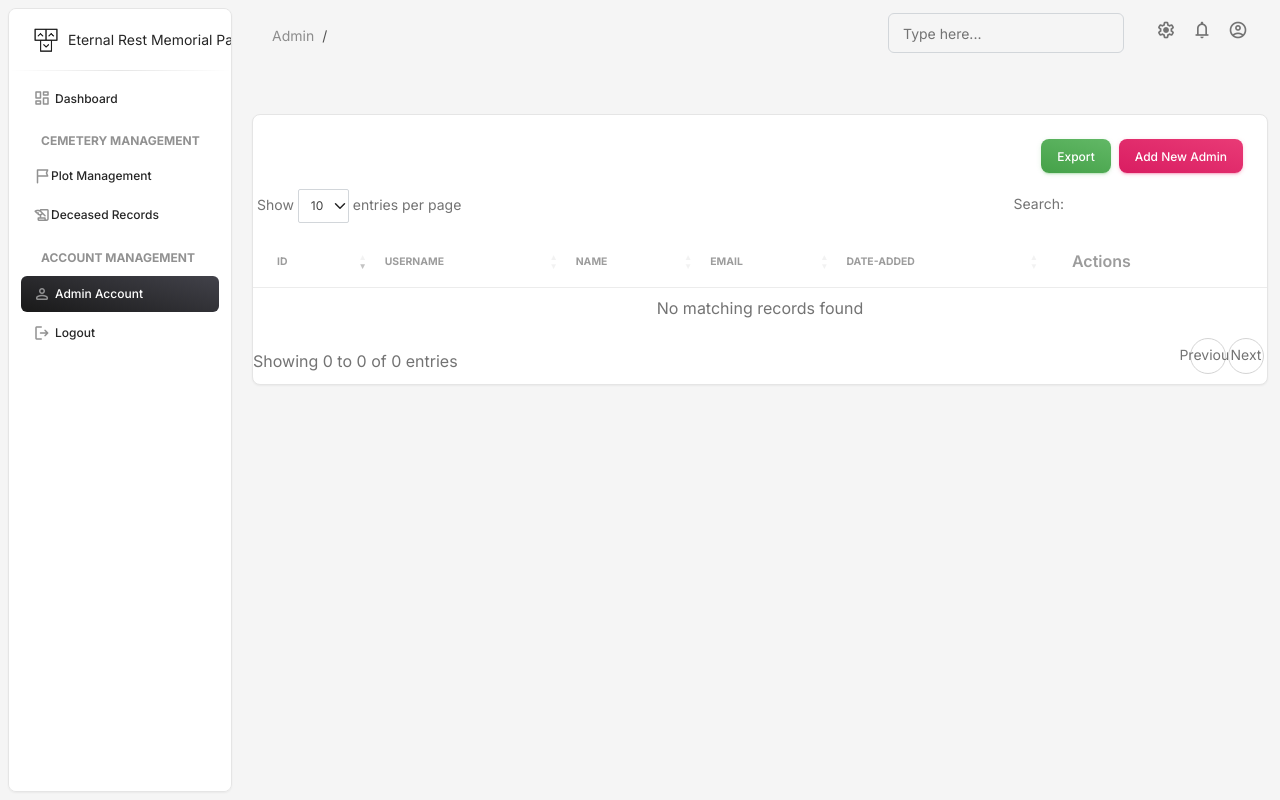
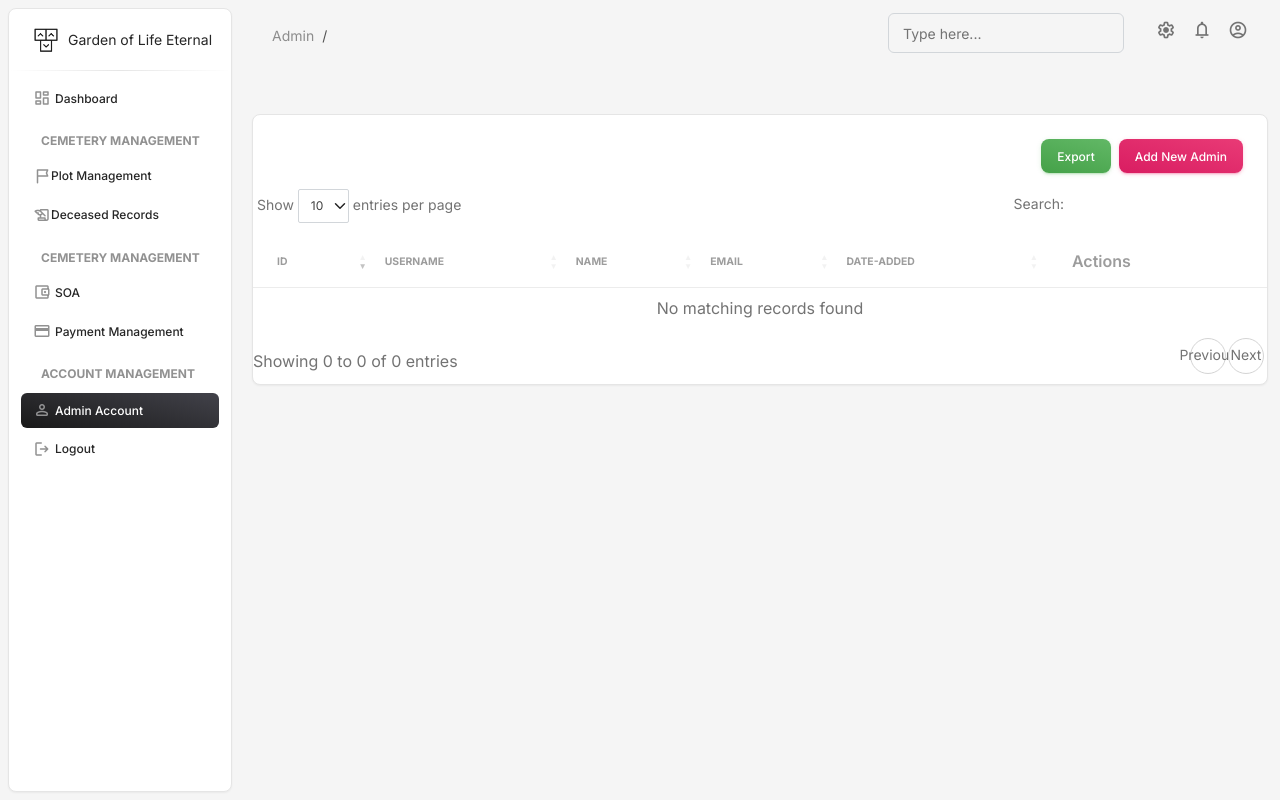
Before and after one commit to GHOST-IT-DEV-Team/cemetery_DBMS, a PHP site: page /admin/adminuser.php in a window 1280 px wide. Run offline with PHP 8.4, Linux system fonts and the light colour scheme; the visitor is signed in with stand-in values (Sample User, id 1); data that the repository does not hold is empty; some libraries are stand-ins or nearby versions.

Commit message:
Update UI
-breadcrumbs
-menu
-UI

```diff
--- a/admin/adminuser.php
+++ b/admin/adminuser.php
@@ -74,19 +74,35 @@
                                 $query = $conn->query($sql);
                                 while($row = $query->fetch_assoc()){
                                     echo "<tr>
-                                        <td>{$row['id']}</td>
-                                        <td>{$row['username']}</td>
-                                        <td>{$row['name']}</td>
-                                        <td>{$row['email']}</td>
-                                        <td>{$row['date_added']}</td>
-                                        <td class='dropdown'>
-                                            <button class='btn btn-link text-secondary mb-0' type='button' data-bs-toggle='dropdown' aria-haspopup='true' aria-expanded='false'>
-                                                <span class='material-symbols-rounded'>more_vert</span>
-                                            </button>
-                                            <ul class='dropdown-menu'>
-                                                <li><a class='dropdown-item' href='#' data-bs-toggle='modal' data-bs-target='#addAdminModal'>Edit</a></li>
-                                                <li><a class='dropdown-item' href='#'>Delete</a></li>
-                                            </ul>
+                                        <td>
+                                            <div class='d-flex px-2 py-1'>
+                                                <div class='d-flex flex-column justify-content-center'>
+                                                    <h6 class='mb-0 text-sm'>{$row['id']}</h6>
+                                                </div>
+                                            </div>
+                                        </td>
+                                        <td>
+                                            <p class='text-xs font-weight-bold mb-0'>{$row['username']}</p>
+                                        </td>
+                                        <td>
+                                            <p class='text-xs font-weight-bold mb-0'>{$row['name']}</p>
+                                        </td>
+                                        <td>
+                                            <p class='text-xs font-weight-bold mb-0'>{$row['email']}</p>
+                                        </td>
+                                        <td>
+                                            <span class='text-secondary text-xs font-weight-bold'>{$row['date_added']}</span>
+                                        </td>
+                                        <td class='align-middle'>
+                                            <div class='dropdown'>
+                                                <button class='btn btn-link text-secondary mb-0' type='button' data-bs-toggle='dropdown' aria-haspopup='true' aria-expanded='false'>
+                                                    <span class='material-symbols-rounded'>more_vert</span>
+                                                </button>
+                                                <ul class='dropdown-menu'>
+                                                    <li><a class='dropdown-item text-secondary font-weight-normal text-xs' data-bs-toggle='modal' data-bs-target='#addAdminModal'>Edit</a></li>
+                                                    <li><a class='dropdown-item text-secondary font-weight-normal text-xs' href='#'>Delete</a></li>
+                                                </ul>
+                                            </div>
                                         </td>
                                     </tr>";
                                 }
--- a/admin/includes/header.php
+++ b/admin/includes/header.php
@@ -7,7 +7,7 @@
   <link rel="apple-touch-icon" sizes="76x76" href="../assets/img/apple-icon.png">
   <link rel="icon" type="image/png" href="../assets/img/favicon.png">
   <title>
-    Loyala Memorial Park
+    Garden of Life Eternal
   </title>
   <!--     Fonts and icons     -->
   <link rel="stylesheet" type="text/css" href="https://fonts.googleapis.com/css?family=Inter:300,400,500,600,700,900" />
--- a/admin/includes/navbar.php
+++ b/admin/includes/navbar.php
@@ -5,7 +5,7 @@
         <nav aria-label="breadcrumb">
           <ol class="breadcrumb bg-transparent mb-0 pb-0 pt-1 px-0 me-sm-6 me-5">
             <li class="breadcrumb-item text-sm"><a class="opacity-5 text-dark" href="adminuser.php">Admin</a></li>
-            <li class="breadcrumb-item text-sm text-dark active" aria-current="page"></li>
+            <li class="breadcrumb-item text-sm text-dark active" aria-current="page"><?php if($current_page == 'index'){echo 'Dashboard';}elseif($current_page == 'plot'){echo 'Plot Management';}elseif($current_page == 'decease'){echo 'Deceased Records';}elseif($current_page == 'soa'){echo 'SOA';}elseif($current_page == 'payment'){echo 'Payment Management';} ?></li>
           </ol>
         </nav>
         <div class="collapse navbar-collapse mt-sm-0 mt-2 me-md-0 me-sm-4" id="navbar">
--- a/admin/includes/sidenav.php
+++ b/admin/includes/sidenav.php
@@ -9,7 +9,7 @@ $current_page = basename($_SERVER['PHP_SELF'], ".php");
       <i class="fas fa-times p-3 cursor-pointer text-dark opacity-5 position-absolute end-0 top-0 d-none d-xl-none" aria-hidden="true" id="iconSidenav"></i>
       <a class="navbar-brand px-4 py-3 m-0" href=" https://demos.creative-tim.com/material-dashboard/pages/dashboard " target="_blank">
         <img src="../assets/img/logo-ct-dark.png" class="navbar-brand-img" width="26" height="26" alt="main_logo">
-        <span class="ms-1 text-sm text-dark">Eternal Rest Memorial Park</span>
+        <span class="ms-1 text-sm text-dark">Garden of Life Eternal</span>
       </a>
     </div>
     <hr class="horizontal dark mt-0 mb-2">
@@ -24,7 +24,7 @@ $current_page = basename($_SERVER['PHP_SELF'], ".php");
         <li class="nav-item mt-3">
           <h6 class="ps-4 ms-2 text-uppercase text-xs text-dark font-weight-bolder opacity-5">Cemetery Management</h6>
         </li>
-
+      <!-- Plot Management-->
 <li class="nav-item">
 <a class="nav-link <?php echo ($current_page == 'plot') ? 'active bg-gradient-dark text-white' : 'text-dark'; ?>" href="plot.php">
 <i class="material-symbols-rounded opacity-5">flag_2</i>
@@ -37,9 +37,46 @@ Plot Management
 Deceased Records
   </a>
 </li>
+<!-- Plot Management-->
+
+
+<!-- Billing Management  -->
+
+<li class="nav-item mt-3">
+          <h6 class="ps-4 ms-2 text-uppercase text-xs text-dark font-weight-bolder opacity-5">Cemetery Management</h6>
+        </li>
+
+
+<!--Statment OF Account-->
+
+        <li class="nav-item">
+          <a class="nav-link <?php echo ($current_page == 'soa') ? 'active bg-gradient-dark text-white' : 'text-dark'; ?>" href="soa.php">
+            <i class="material-symbols-rounded opacity-5">account_balance_wallet</i>
+            <span class="nav-link-text ms-1">SOA</span>
+          </a>
+        </li>
+
+
+<!--Statment Of Account End-->
+<!--Payment Management-->
+
+<li class="nav-item">
+          <a class="nav-link <?php echo ($current_page == 'payment') ? 'active bg-gradient-dark text-white' : 'text-dark'; ?>" href="payment.php">
+            <i class="material-symbols-rounded opacity-5">credit_card </i>
+            <span class="nav-link-text ms-1">Payment Management</span>
+          </a>
+        </li>
+
+<!--Payment Management End-->
+
+<!-- Billing Management End -->
+
+<!-- Account Management-->
         <li class="nav-item mt-3">
           <h6 class="ps-4 ms-2 text-uppercase text-xs text-dark font-weight-bolder opacity-5">Account Management</h6>
         </li>
+
+
         <li class="nav-item">
           <a class="nav-link <?php echo ($current_page == 'adminuser') ? 'active bg-gradient-dark text-white' : 'text-dark'; ?>" href="adminuser.php">
             <i class="material-symbols-rounded opacity-5">person</i>
@@ -48,7 +85,7 @@ Deceased Records
         </li>
         <li class="nav-item">
           <a class="nav-link text-dark" href="model/logout.php">
-            <i class="material-symbols-rounded opacity-5">logout</i>
+            <i class="material-symbols-rounded opacity-5" >logout</i>
             <span class="nav-link-text ms-1">Logout</span>
           </a>
         </li>
--- a/admin/modal/admin_add.php
+++ b/admin/modal/admin_add.php
@@ -19,7 +19,13 @@
                         <label class="form-label">Email</label>
                         <input type="email" class="form-control" name="email" required>
                     </div>
-
+                    <div class="input-group input-group-outline my-3 is-filled">
+                        <select class="form-select ps-3 border border-secondary" name="role" required>
+                            <option value="" disabled selected>Role</option>
+                            <option value="Admin">Admin</option>
+                            <option value="User">User</option>
+                        </select>
+                    </div>
                     <div class="input-group input-group-outline my-3">
                         <label class="form-label">Username</label>
                         <input type="text" class="form-control" name="username" required>
```
Also changed, not shown: admin/map.php (added, +9 -0 lines), admin/modal/plot.php (added, +58 -0 lines), admin/model/logout.php (added, +14 -0 lines), admin/payment.php (added, +8 -0 lines), admin/plot.php (+24 -62 lines), admin/soa.php (added, +9 -0 lines).
